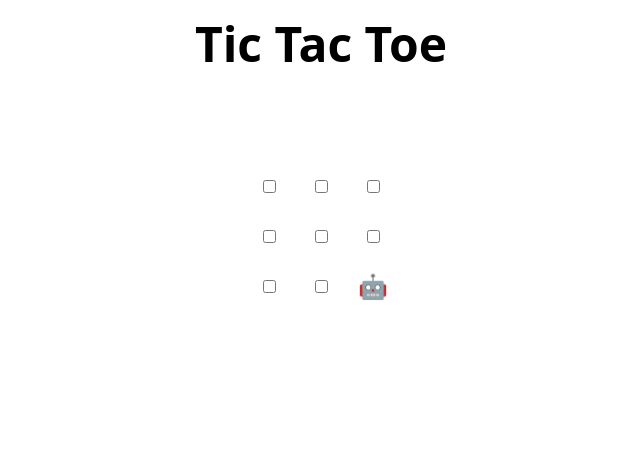
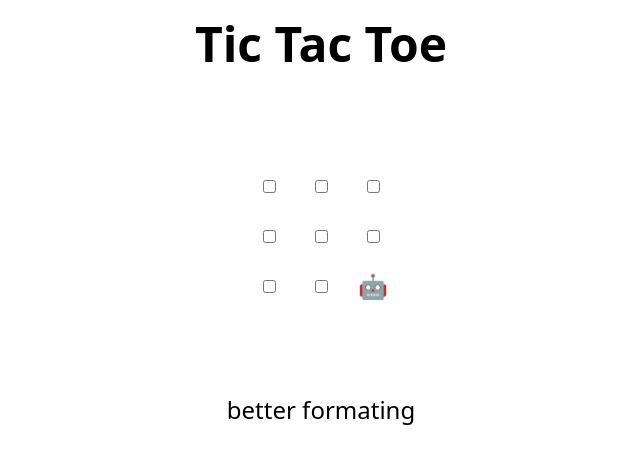
Before and after one commit to MohamedSafaoui/skills-review-pull-requests, a plain HTML site: page index.html in a window 1280 px wide. Shown: the whole page, without its empty margins (319-959 px from the left). Drawn offline with Linux system fonts and the light colour scheme.

Commit message:
Update index.html
test

```diff
--- a/index.html
+++ b/index.html
@@ -48,7 +48,7 @@
 </table>
 
 <h2 hidden>Game over, refresh to play again 🧑‍💻 🤖!</h2>
-
+better formating
 <script>
   // Initialization
   const boxes = Array.from(document.querySelectorAll("td"));
```
